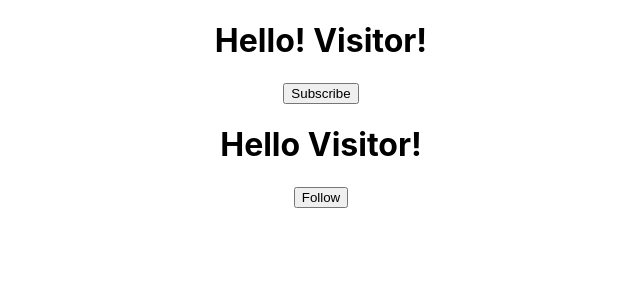
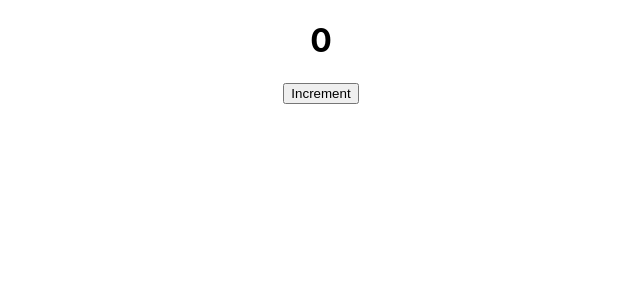
Before and after one commit to x-farzan/CodeEvolution-React-basics, a React (Create React App) app: page / in a window 1280 px wide. Shown: the top 300 px of the page, without its empty margins (319-959 px from the left). Built offline with nearby package versions, Linux system fonts and the light colour scheme.

Commit message:
more on setState.

```diff
--- a/src/App.js
+++ b/src/App.js
@@ -4,15 +4,18 @@
 import Hello from "./components/Hello";
 import Message from "./components/Message";
 import Follow from "./components/Follow";
+import Counter from "./components/Counter";
 
 function App() {
   return (
     <div className="App">
+      <Counter />
+
       {/* State Management in Class Component */}
-      <Message />
+      {/* <Message /> */}
 
       {/* State management in Functional component */}
-      <Follow />
+      {/* <Follow /> */}
 
       {/*
         props with functional component!!!!
--- /dev/null
+++ b/src/components/Counter.js
@@ -0,0 +1,33 @@
+import { Component } from "react";
+
+class Counter extends Component {
+  constructor() {
+    super();
+    this.state = {
+      counter: 0,
+    };
+  }
+
+  changeState() {
+    this.setState({
+      counter: this.state.counter + 1,
+    });
+  }
+
+  render() {
+    return (
+      <div>
+        <h1>{this.state.counter}</h1>
+        <button
+          onClick={() => {
+            this.changeState();
+          }}
+        >
+          Increment
+        </button>
+      </div>
+    );
+  }
+}
+
+export default Counter;
```
